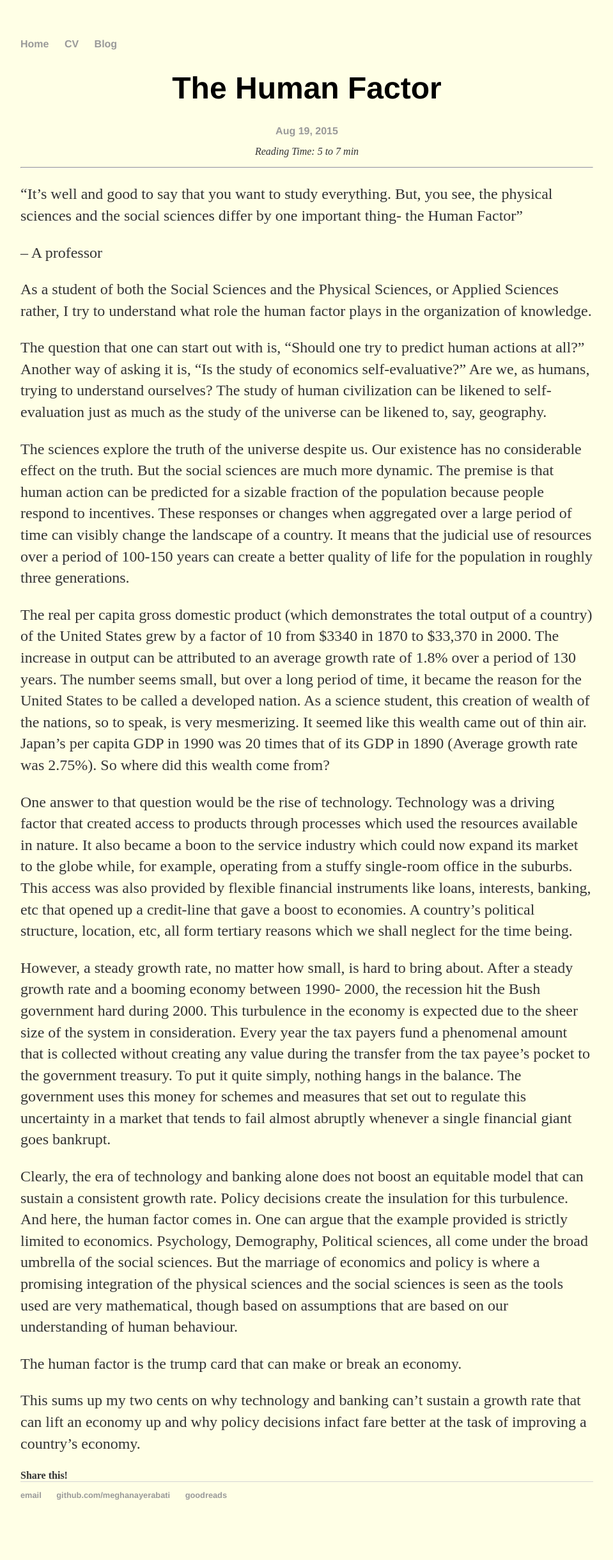
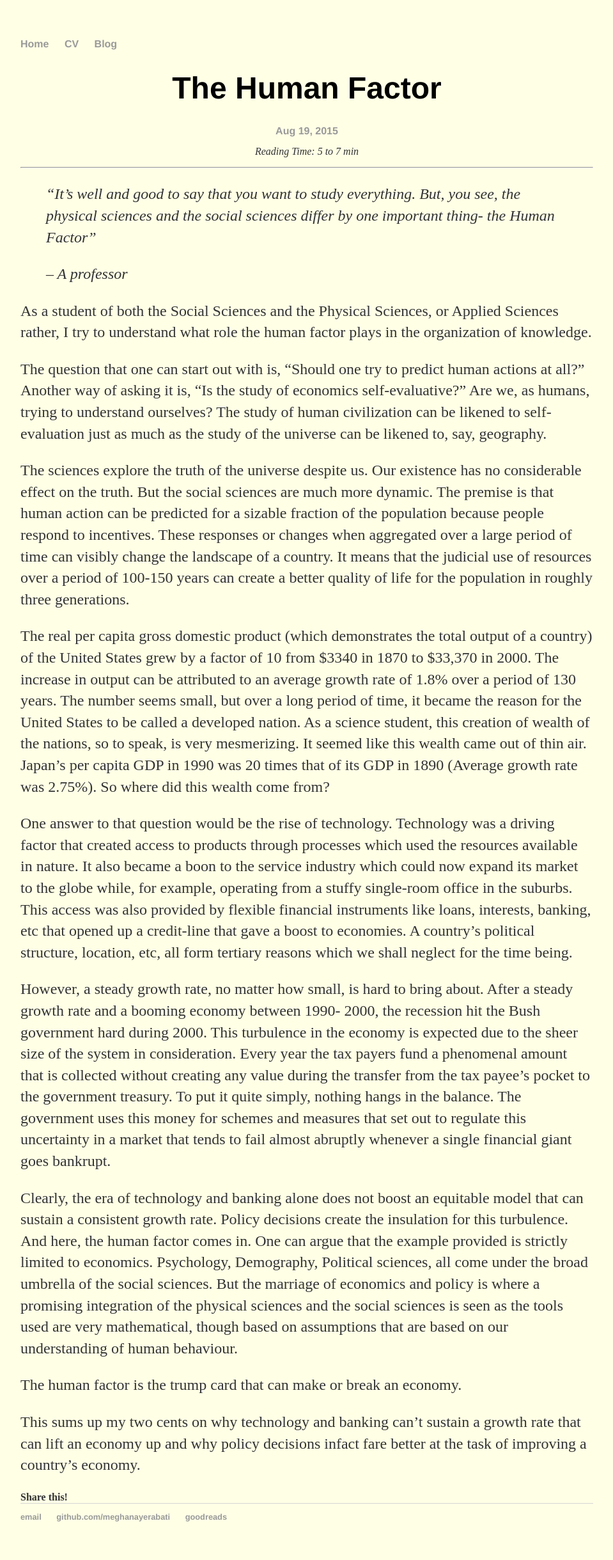
Before and after one commit to myerabati/meghanayerabati.github.io, a Jekyll site: the page built from Non-fiction/_posts/2015-08-19-the-human-factor.md, in a window 1280 px wide. Shown: the whole page at 64% size, without its empty margins (160-1119 px from the left). Built offline with Jekyll 4.4.1, drawn with Linux system fonts in a browser that asks for light colours; before the commit the page ends 2405 px from its top, so only the background shows below that.

```diff
--- a/Non-fiction/_posts/2015-08-19-the-human-factor.md
+++ b/Non-fiction/_posts/2015-08-19-the-human-factor.md
@@ -5,9 +5,9 @@ description: "It’s well and good to say that you want to study everything. But
 total_time: 5 to 7 min
 ---
 
-“It’s well and good to say that you want to study everything. But, you see, the physical sciences and the social sciences differ by one important thing- the Human Factor”
+>_“It’s well and good to say that you want to study everything. But, you see, the physical sciences and the social sciences differ by one important thing- the Human Factor”_
 
-– A professor
+>_– A professor_
 
 As a student of both the Social Sciences and the Physical Sciences, or Applied Sciences rather, I try to understand what role the human factor plays in the organization of knowledge.
 
```
Also changed, not shown: Non-fiction/_posts/2015-10-03-documenting-the-journey-1.md (+2 -3 lines).
